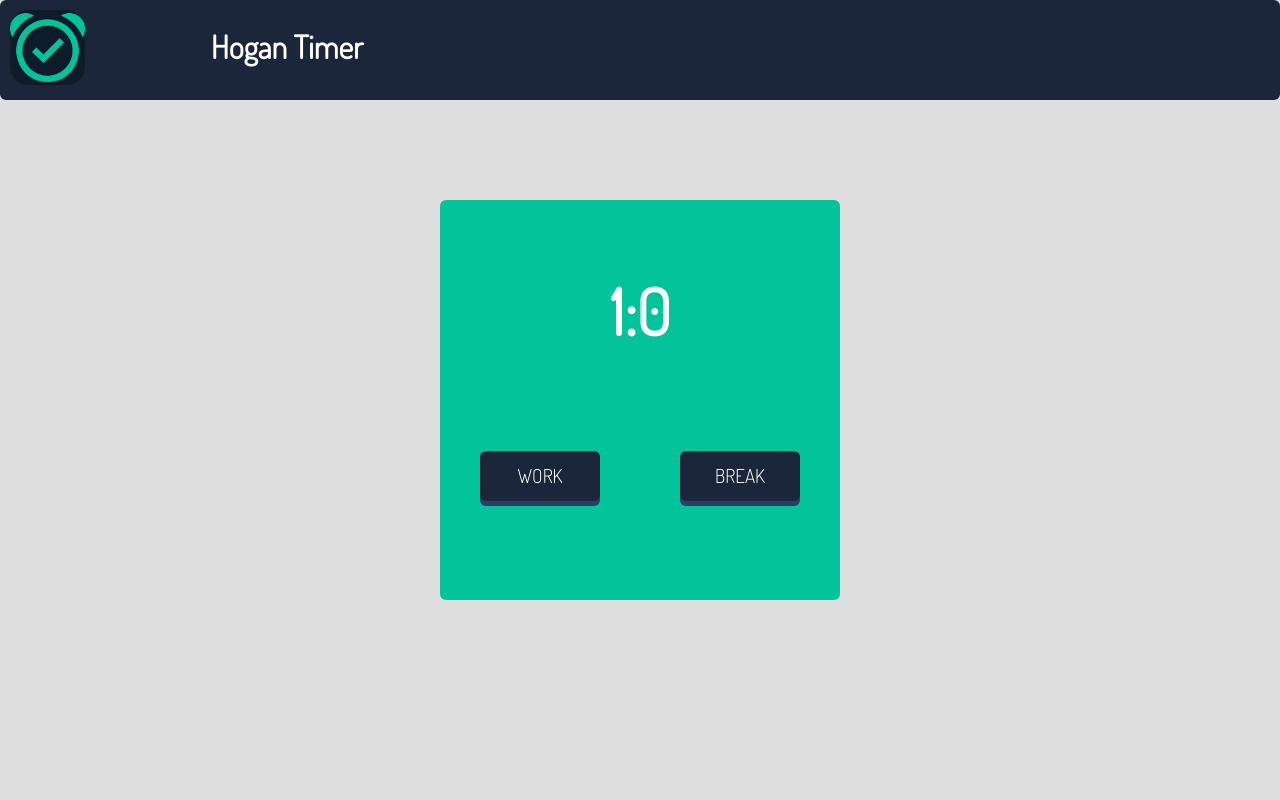
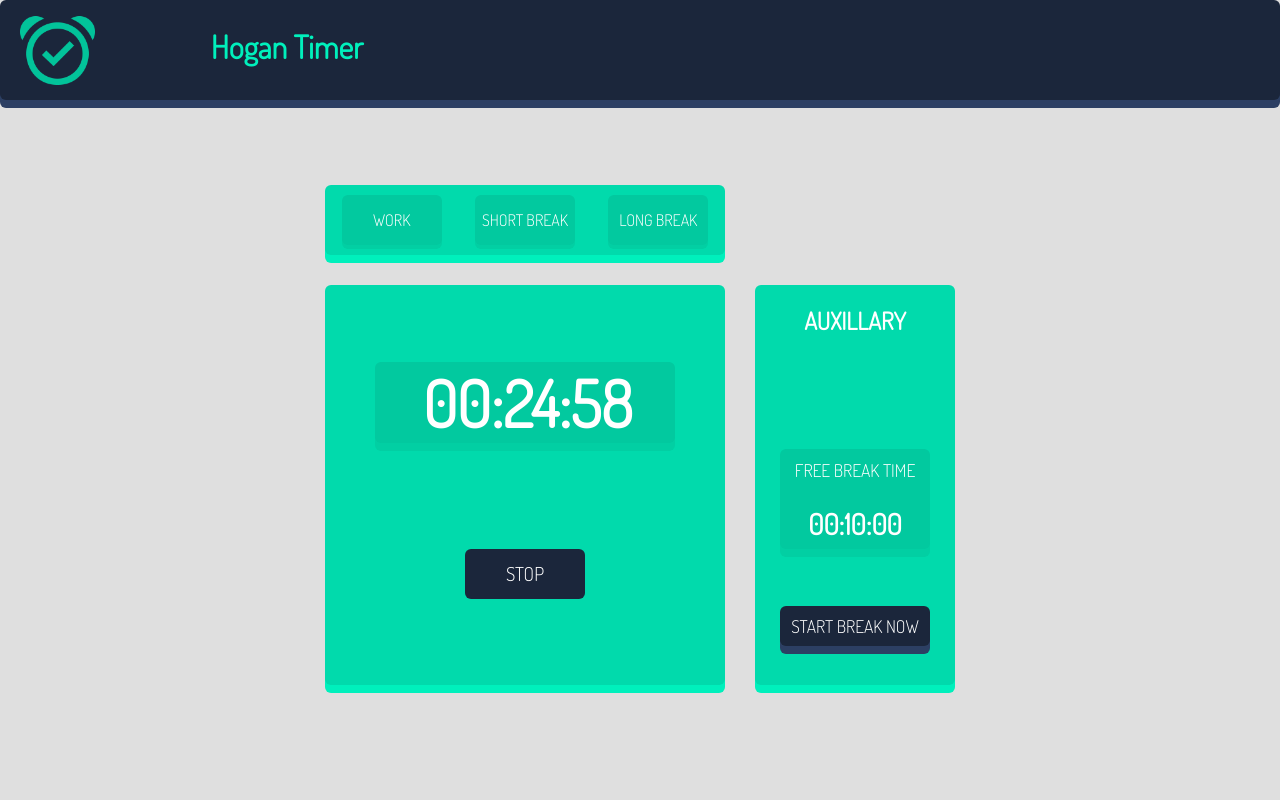
Before and after one commit to KrypticSilver/study-timer-website, a plain HTML site: page index.html in a window 1280 px wide. Both pictures are taken after a click on the button "WORK". Shown: the top 800 px of the page. Drawn offline with Linux system fonts and the light colour scheme.

Commit message:
Updated UI.

```diff
--- a/index.html
+++ b/index.html
@@ -2,7 +2,7 @@
 <html lang="en">
   <head>
     <link rel="stylesheet" href="style.css" />
-    <link rel="icon" href="assets/iconmonstr-time-23-240.png" />
+    <link rel="icon" href="assets/tab-timer-icon.png" />
     <meta charset="UTF-8" />
     <meta http-equiv="X-UA-Compatible" content="IE=edge" />
     <meta name="viewport" content="width=device-width, initial-scale=1.0" />
@@ -19,7 +19,7 @@
         <li>
           <a href="/">
             <img
-              src="assets\iconmonstr-time-23-240.png"
+              src="assets\timer-icon.png"
               alt="Logo with clock that has a tick in the place of the hands."
             />
           </a>
@@ -30,10 +30,34 @@
       </ul>
     </header>
     <section id="content">
+      <section id="mode-panel">
+        <section id="work-tab" class="mode-tab">
+          <h2>WORK</h2>
+        </section>
+        <section id="short-break-tab" class="mode-tab">
+          <h2>SHORT BREAK</h2>
+        </section>
+        <section id="long-break-tab" class="mode-tab">
+          <h2>LONG BREAK</h2>
+        </section>
+      </section>
       <section id="timer">
-        <h2 id="timer-display">00:00</h2>
+        <section id="timer-label-container">
+          <h2 id="timer-display">00:25:00</h2>
+        </section>
         <button id="work-button" onclick="startTimer()">WORK</button>
-        <button id="break-button">BREAK</button>
+      </section>
+      <section id="control-panel">
+        <section id="title">
+          <h2>AUXILLARY</h2>
+        </section>
+        <section id="break-time">
+          <h2>
+            <p>FREE BREAK TIME</p>
+            <p>00:10:00</p>
+          </h2>
+        </section>
+        <button id="skip-button">START BREAK NOW</button>
       </section>
     </section>
     <footer></footer>
--- a/index.js
+++ b/index.js
@@ -1,12 +1,27 @@
+var timing = false;
+var timeWorked = 25 * 60 - 1;
+
 function formatTime(seconds) {
+    hours = Math.floor(seconds / 3600);
+    mins = Math.floor((seconds / 60) - (hours * 60));
+    secs = (seconds - (mins * 60) - (hours * 3600));
 
-    hours = Math.floor(seconds / 3600);
-    mins = Math.floor(seconds / 60);
-    secs = (seconds % 60);
 
-    if (hours > 0) {
-    time = `${hours}:${mins}:${seconds}`;
-    } else
+    if (hours < 99) {
+        hours = "0" + hours;
+    }
+
+    if (mins < 10) {
+        mins = "0" + mins;
+    }
+
+    if (secs < 10) {
+        secs = "0" + secs;
+    }
+
+    if (timing == true) {
+        time = `${hours}:${mins}:${secs}`;
+    }
 
     return time;
 }
@@ -14,10 +29,8 @@ function formatTime(seconds) {
 
 function updateClock(timeWorked) {
     return new Promise(resolve => setTimeout(() => {
-
-
         timer = document.getElementById("timer-display");
-        timer.innerHTML = `${mins}:${secs}`;
+        timer.innerHTML = formatTime(timeWorked);
 
         resolve();
 
@@ -26,17 +39,29 @@ function updateClock(timeWorked) {
 
 
 async function startTimer() {
-    var timeWorked = 0;
+    console.log("Heyy")
+    if (timing != true) {
 
-    while(true) {
+        timing = true;
 
-        console.log("Time left:");
-        console.log(timeWorked);
+        workButton = document.getElementById("work-button");
+        workButton.style.boxShadow = "none";
+        workButton.style.transform = "translateY(8px)"
+        workButton.innerHTML = "STOP"
 
-        await updateClock(timeWorked);
+        while (timing) {
 
-        timeWorked += 1;
-    };
+            console.log(timing);
+
+            await updateClock(timeWorked);
+
+            timeWorked -= 1;
+        };
+    } else {
+        workButton.style.boxShadow = "0px 8px #2c3f63";
+        workButton.style.transform = "translateY(0px)"
+        workButton.innerHTML = "WORK"
+
+        timing = false;
+    }
 };
-
-console.log(formatTime(60));
--- a/style.css
+++ b/style.css
@@ -18,6 +18,7 @@ header {
   grid-column: 1;
   grid-row: 1;
   border-radius: 6px;
+  box-shadow: 0px 8px #2c3f63;
 }
 
 header ul {
@@ -38,7 +39,7 @@ li:nth-child(2) {
 
 header h1 {
   grid-column: 2;
-  color: white;
+  color: #00f0bc;
   font-family: "Dosis", sans-serif;
   text-align: center;
   align-self: center;
@@ -50,39 +51,91 @@ header img {
   width: 75px;
   height: 75px;
   align-self: center;
-  margin-left: 10px;
-  margin-top: 10px;
+  margin-left: 20px;
+  margin-top: 13px;
 }
 
 #content {
   grid-column: 1;
+  justify-self: center;
   grid-row: 2;
-  height: 800px;
+  height: 770px;
   display: grid;
 }
 
-#timer {
+#mode-panel {
+  grid-row: 1;
+  grid-column: 1;
+  margin-bottom: 30px;
+  justify-self: center;
+  background-color: #01daac;
+  width: 400px;
+  height: 70px;
+  border-radius: 6px;
+  display: grid;
+  box-shadow: 0px 8px #00f0bc;
+  align-self: end;
+}
+
+section.mode-tab {
+  grid-row: 1;
   align-self: center;
   justify-self: center;
-  margin-top: -200px;
-  background-color: #02c39a;
+  width: 100px;
+  height: 50px;
+  background-color: #02c99f;
+  border-radius: 6px;
+  display: grid;
+  box-shadow: 0px 4px #02cfa3;
+}
+
+section.mode-tab h2 {
+  color: white;
+  font-family: "Dosis", sans-serif;
+  font-size: 1rem;
+  text-align: center;
+  align-self: center;
+  font-weight: normal;
+}
+
+#timer {
+  grid-row: 2;
+  grid-column: 1;
+  align-self: center;
+  justify-self: center;
+  background-color: #01daac;
   width: 400px;
   height: 400px;
   border-radius: 6px;
   display: grid;
+  box-shadow: 0px 8px #00f0bc;
+  align-self: start;
+  margin-bottom: 100px;
+}
+
+#timer-label-container {
+  grid-row: 1;
+  grid-column: 1;
+  background-color: #02c99f;
+  display: grid;
+  align-self: center;
+  justify-self: center;
+  width: 300px;
+  border-radius: 6px;
+  margin-top: 30px;
+  box-shadow: 0px 8px #02cfa3;
 }
 
 #timer h2 {
   grid-row: 1;
-  grid-column: 1 / span 2;
-  text-align: center;
+  grid-column: 1;
   color: white;
   font-family: "Dosis", sans-serif;
   font-size: 4rem;
-  margin-top: 70px;
+  margin-left: 48px;
 }
 
-#timer button {
+#work-button {
   grid-row: 2;
   color: white;
   background-color: #1b263b;
@@ -92,14 +145,112 @@ header img {
   justify-self: center;
   border-radius: 6px;
   border: 0px;
-  box-shadow: 0px 5px #2c3f63;
+  box-shadow: 0px 8px #2c3f63;
   cursor: pointer;
   font-size: 1.2rem;
+  margin-top: 50px;
 }
 
-#timer button:hover {
+#work-button:hover {
   background-color: #212f4a;
-  box-shadow: 0px 5px #354b75;
+  box-shadow: 0px 8px #2c3f63;
+}
+
+#control-panel {
+  margin-left: 30px;
+  grid-column: 2;
+  grid-row: 2;
+  width: 200px;
+  height: 400px;
+  background-color: #01daac;
+  border-radius: 6px;
+  box-shadow: 0px 8px #00f0bc;
+  display: grid;
+}
+
+#title {
+  height: 20px;
+}
+
+#title h2 {
+  color: white;
+  font-family: "Dosis", sans-serif;
+  font-size: 1.5rem;
+  margin-top: 20px;
+  text-align: center;
+  align-self: center;
+  grid-row: 1;
+}
+
+#information {
+  grid-row: 2;
+  background-color: #02c99f;
+  width: 150px;
+  height: 120px;
+  align-self: center;
+  justify-self: center;
+  border-radius: 6px;
+  display: grid;
+}
+
+#information h3 {
+  align-self: center;
+}
+
+#information p {
+  color: white;
+  font-family: "Dosis", sans-serif;
+  font-size: 1.2rem;
+  text-align: center;
+  align-self: center;
+  font-weight: normal;
+  grid-row: 1;
+}
+
+#break-time {
+  background-color: #02c99f;
+  width: 180px;
+  height: 100px;
+  justify-self: center;
+  align-self: center;
+  grid-row: 3;
+  border-radius: 6px;
+  width: 150px;
+  box-shadow: 0px 8px #02cfa3;
+}
+
+#break-time h2 {
+  color: white;
+  font-family: "Dosis", sans-serif;
+  font-size: 1.1rem;
+  margin-top: 10px;
+  text-align: center;
+  align-self: center;
+  font-weight: normal;
+  grid-row: 2;
+}
+
+#break-time p:nth-child(2) {
+  margin-top: 24px;
+  font-weight: bold;
+  font-size: 1.8rem;
+}
+
+#skip-button {
+  grid-row: 4;
+  color: white;
+  background-color: #1b263b;
+  width: 150px;
+  height: 40px;
+  font-family: "Dosis", sans-serif;
+  justify-self: center;
+  align-self: center;
+  margin-bottom: 10px;
+  border-radius: 6px;
+  border: 0px;
+  box-shadow: 0px 8px #2c3f63;
+  cursor: pointer;
+  font-size: 1.1rem;
 }
 
 footer {
```
Also changed, not shown: assets/iconmonstr-time-23-240.png (deleted), assets/tab-timer-icon.png (added), assets/timer-icon.png (added).
